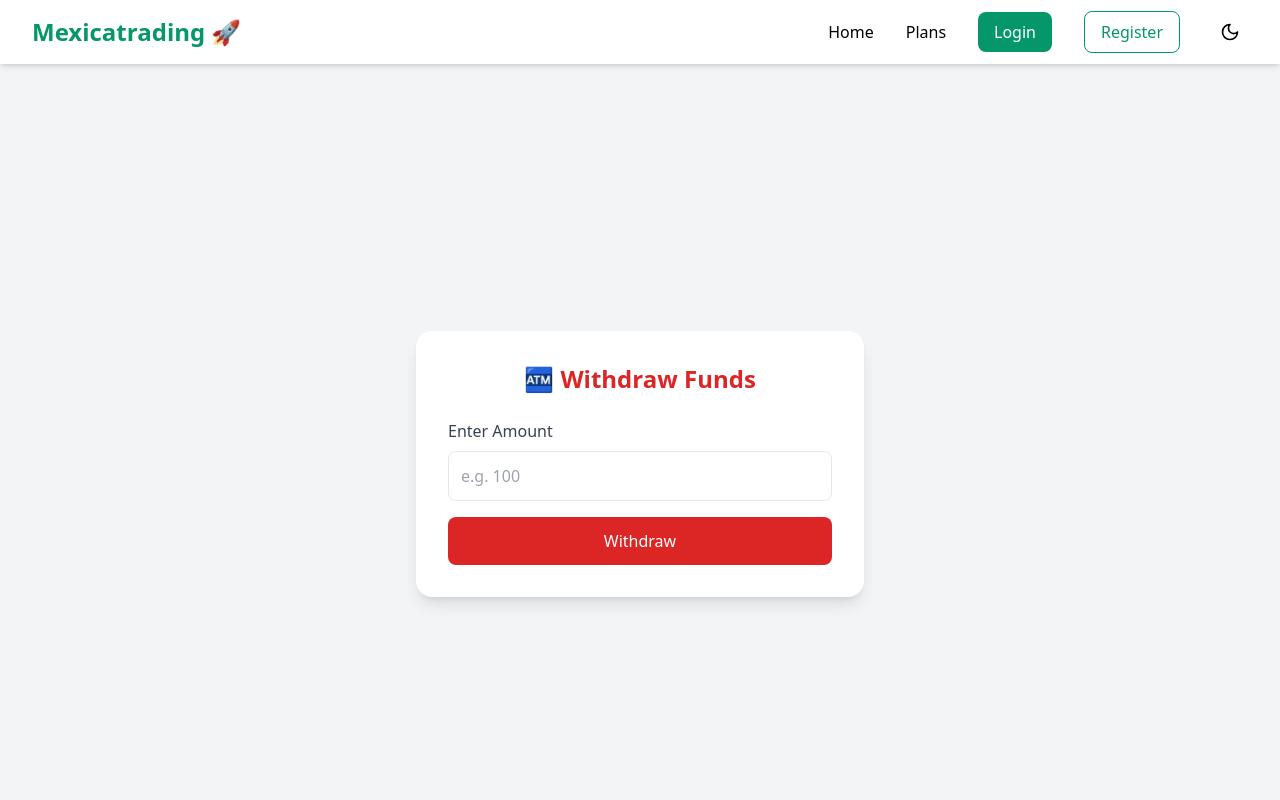
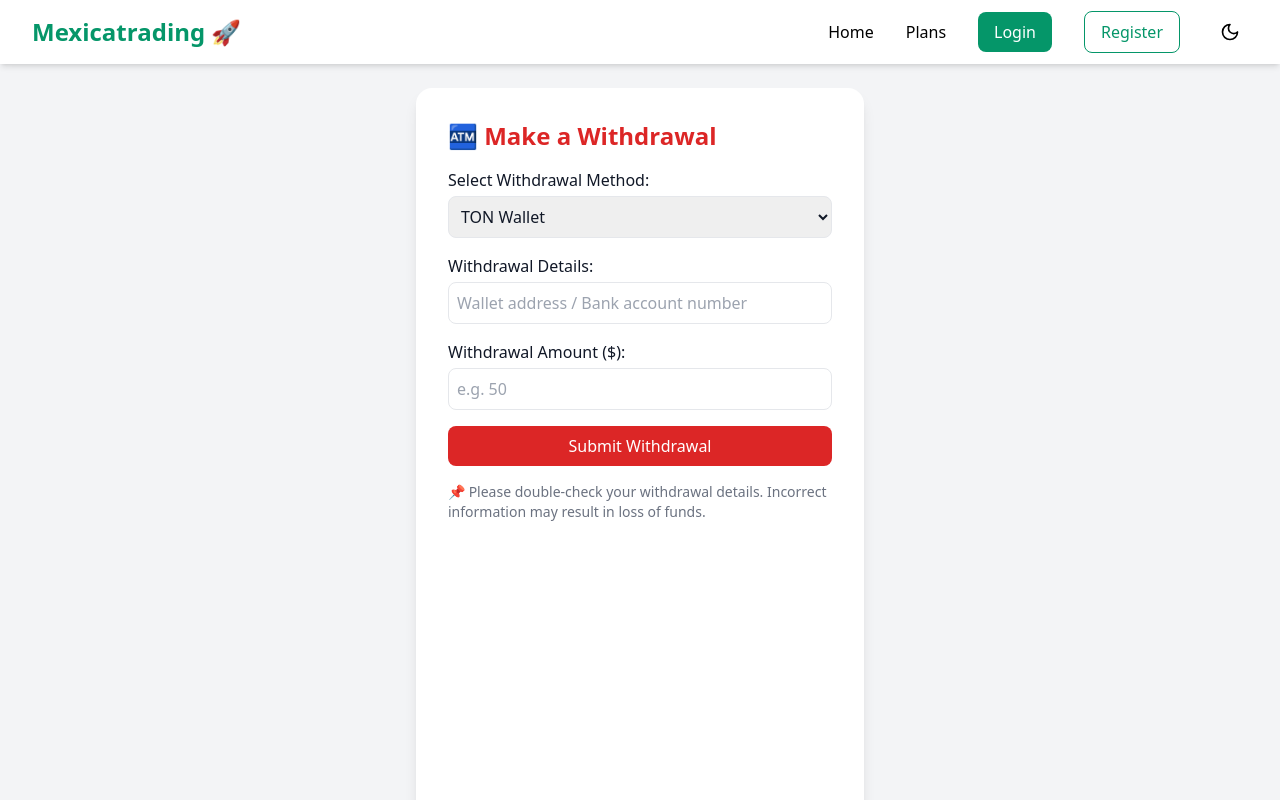
Before and after one commit to cchidiebere64-dot/Mexicatrading, a React (Vite) app: page /withdraw in a window 1280 px wide. Shown: the top 800 px of the page. Built offline with nearby package versions, Linux system fonts and the light colour scheme.

Commit message:
Update Withdraw.jsx

```diff
--- a/src/pages/Withdraw.jsx
+++ b/src/pages/Withdraw.jsx
@@ -3,60 +3,94 @@ import axios from "axios";
 
 export default function Withdraw() {
   const API_URL = "https://mexicatradingbackend.onrender.com";
+  const [method, setMethod] = useState("TON");
+  const [details, setDetails] = useState("");
   const [amount, setAmount] = useState("");
-  const [loading, setLoading] = useState(false);
 
-  const handleWithdraw = async (e) => {
+  const handleSubmit = async (e) => {
     e.preventDefault();
-    if (!amount || isNaN(amount) || amount <= 0) {
-      alert("❌ Please enter a valid amount.");
-      return;
+    if (!amount || amount <= 0) {
+      return alert("❌ Enter a valid withdrawal amount.");
     }
+    if (!details) {
+      return alert("❌ Enter your withdrawal details.");
+    }
+
     try {
-      setLoading(true);
       const token = sessionStorage.getItem("token");
       await axios.post(
         `${API_URL}/api/withdraw`,
-        { amount },
+        { amount, method, details },
         { headers: { Authorization: `Bearer ${token}` } }
       );
-      alert("✅ Withdrawal request submitted successfully!");
+      alert("✅ Withdrawal request submitted! Wait for admin approval.");
       setAmount("");
+      setDetails("");
     } catch (err) {
       alert(err.response?.data?.message || "❌ Withdrawal failed");
-    } finally {
-      setLoading(false);
     }
   };
 
   return (
-    <div className="flex items-center justify-center min-h-screen bg-gray-100 dark:bg-gray-900">
-      <div className="bg-white dark:bg-gray-800 p-8 rounded-2xl shadow-lg w-full max-w-md">
-        <h2 className="text-2xl font-bold text-center mb-6 text-red-600">
-          🏧 Withdraw Funds
-        </h2>
-        <form onSubmit={handleWithdraw} className="space-y-4">
+    <div className="p-6 min-h-screen bg-gray-100 dark:bg-gray-900 text-gray-900 dark:text-white flex justify-center">
+      <div className="bg-white dark:bg-gray-800 p-8 rounded-2xl shadow-lg max-w-md w-full">
+        <h2 className="text-2xl font-bold text-red-600 mb-4">🏧 Make a Withdrawal</h2>
+
+        {/* Withdrawal Form */}
+        <form onSubmit={handleSubmit} className="space-y-4">
+          {/* Method Selection */}
           <div>
-            <label className="block text-gray-700 dark:text-gray-300 mb-2">
-              Enter Amount
-            </label>
+            <label className="block font-medium mb-1">Select Withdrawal Method:</label>
+            <select
+              value={method}
+              onChange={(e) => setMethod(e.target.value)}
+              className="w-full p-2 border rounded-lg dark:bg-gray-700 dark:border-gray-600"
+            >
+              <option value="TON">TON Wallet</option>
+              <option value="Bank">Bank Transfer</option>
+              <option value="USDT">USDT (TRC20)</option>
+            </select>
+          </div>
+
+          {/* Withdrawal Details */}
+          <div>
+            <label className="block font-medium mb-1">Withdrawal Details:</label>
+            <input
+              type="text"
+              value={details}
+              onChange={(e) => setDetails(e.target.value)}
+              placeholder="Wallet address / Bank account number"
+              className="w-full p-2 border rounded-lg dark:bg-gray-700 dark:border-gray-600"
+              required
+            />
+          </div>
+
+          {/* Amount */}
+          <div>
+            <label className="block font-medium mb-1">Withdrawal Amount ($):</label>
             <input
               type="number"
               value={amount}
               onChange={(e) => setAmount(e.target.value)}
-              placeholder="e.g. 100"
-              className="w-full p-3 border rounded-lg dark:bg-gray-700 dark:text-white"
+              className="w-full p-2 border rounded-lg dark:bg-gray-700 dark:border-gray-600"
+              placeholder="e.g. 50"
               required
             />
           </div>
+
+          {/* Submit */}
           <button
             type="submit"
-            disabled={loading}
-            className="w-full bg-red-600 hover:bg-red-700 text-white py-3 rounded-lg transition"
+            className="w-full bg-red-600 text-white py-2 rounded-lg hover:bg-red-700 transition"
           >
-            {loading ? "Processing..." : "Withdraw"}
+            Submit Withdrawal
           </button>
         </form>
+
+        {/* Note */}
+        <p className="mt-4 text-sm text-gray-500 dark:text-gray-400">
+          📌 Please double-check your withdrawal details. Incorrect information may result in loss of funds.
+        </p>
       </div>
     </div>
   );
```
